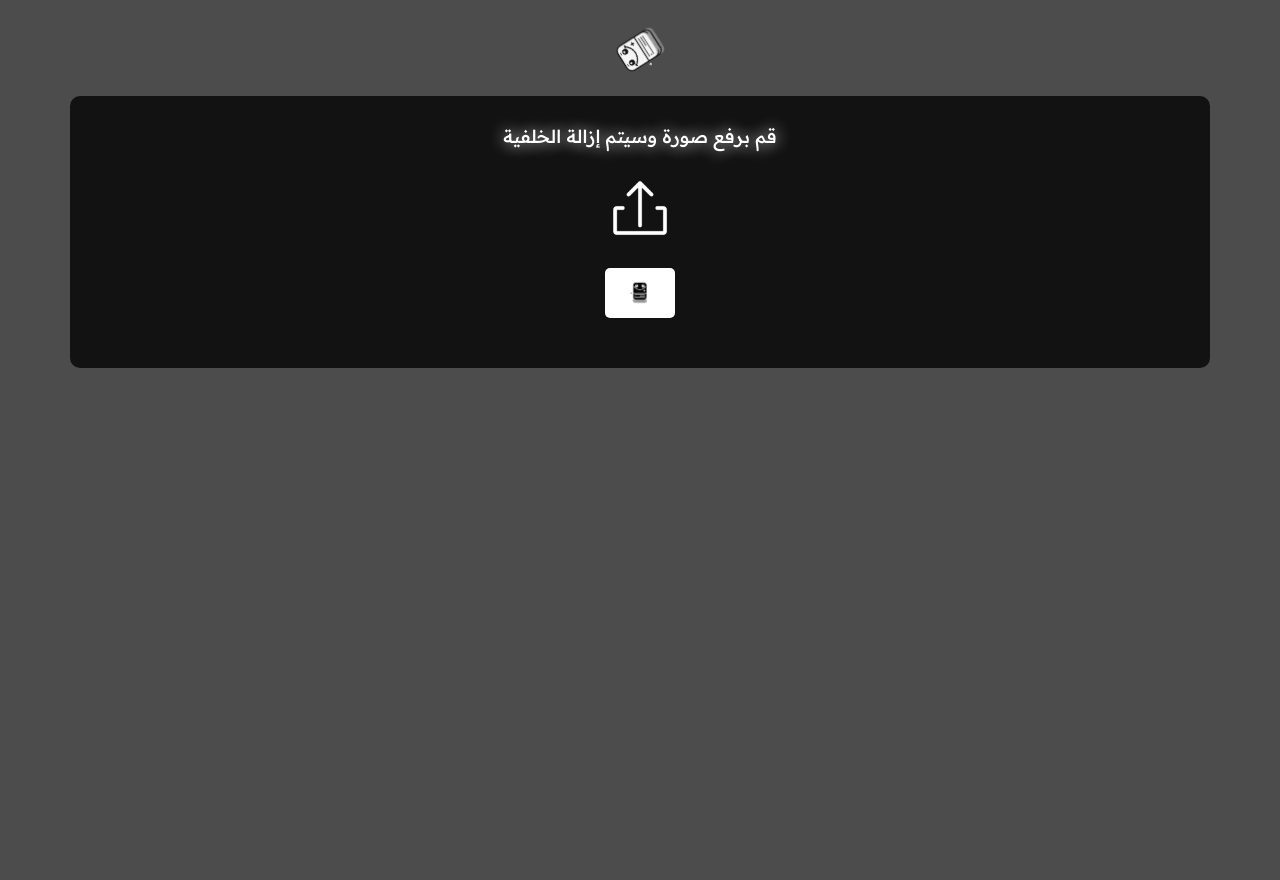
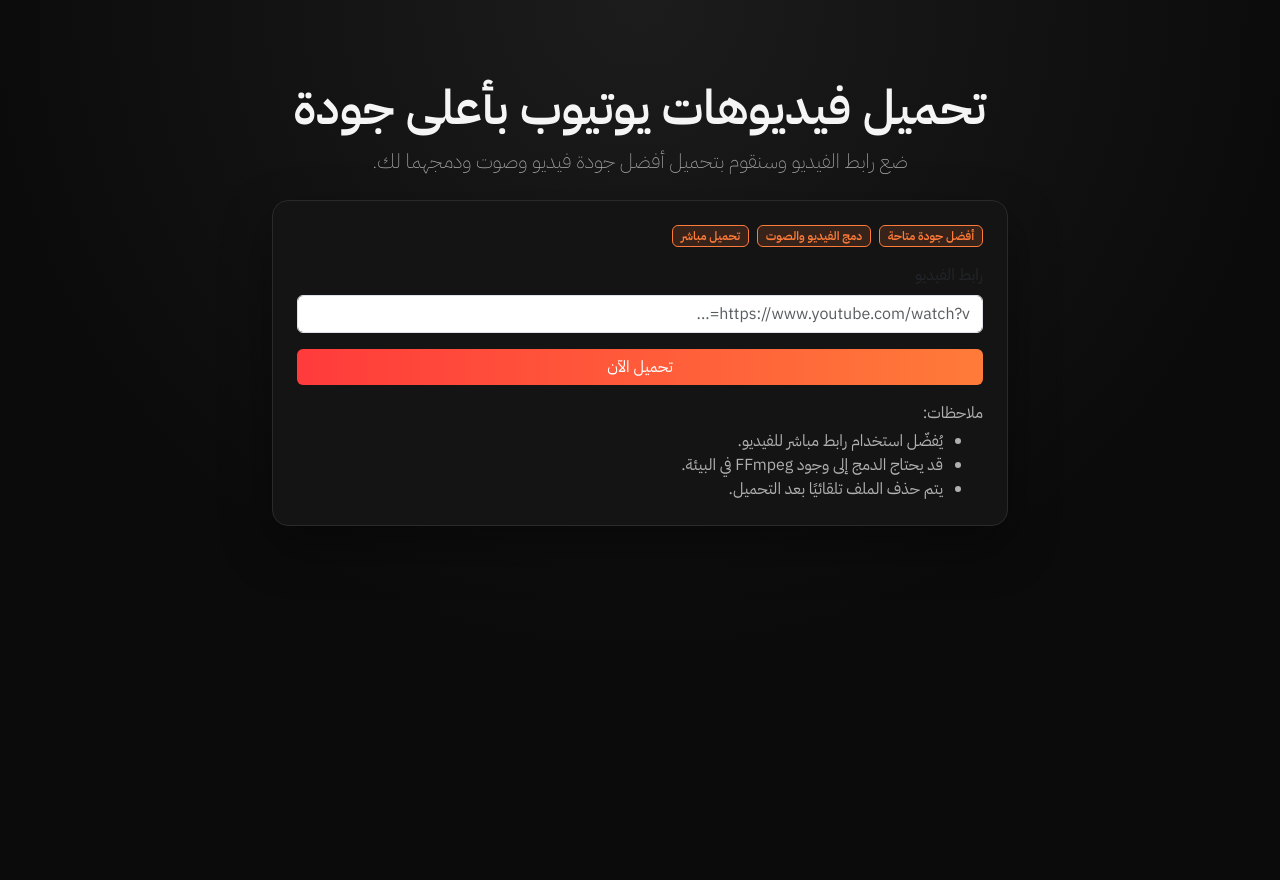
Before and after one commit to younesaitmess23/mmhat, a Flask app: page / in a window 1280 px wide. Before the commit the page ends 368 px from the top, so only its background shows below. Run offline with Flask 3, Linux system fonts and the light colour scheme; parts of the project's set-up code (start-up, migrations or seed data) failed here and were passed over.

Commit message:
Add YouTube downloader app

```diff
--- a/app.py
+++ b/app.py
@@ -1,65 +1,74 @@
-from flask import Flask, render_template, request, send_from_directory
-from rembg import remove
+from flask import Flask, after_this_request, render_template, request, send_file
 import os
-from PIL import Image
-import io
+import re
+import uuid
+import yt_dlp
 
-# إعداد التطبيق
 app = Flask(__name__)
+app.secret_key = os.environ.get("FLASK_SECRET_KEY", "change-me")
 
-# مسار لحفظ الصور في بيئة الاستضافة (مثل Render)
-UPLOAD_FOLDER = '/tmp/uploads'
-OUTPUT_FOLDER = '/tmp/output'
+DOWNLOAD_FOLDER = "/tmp/youtube_downloads"
+os.makedirs(DOWNLOAD_FOLDER, exist_ok=True)
 
-# تعيين مجلدات الحفظ في التطبيق
-app.config['UPLOAD_FOLDER'] = UPLOAD_FOLDER
-app.config['OUTPUT_FOLDER'] = OUTPUT_FOLDER
 
-# تأكد من وجود المجلدات
-os.makedirs(UPLOAD_FOLDER, exist_ok=True)
-os.makedirs(OUTPUT_FOLDER, exist_ok=True)
+def _safe_filename(name: str) -> str:
+    cleaned = re.sub(r"[^\w\s.-]", "", name, flags=re.UNICODE).strip()
+    return cleaned or "video"
 
-# الصفحة الرئيسية
-@app.route('/')
+
+@app.route("/")
 def index():
-    return render_template('index.html')
+    return render_template("index.html")
 
-# وظيفة رفع الصورة وإزالة الخلفية
-@app.route('/remove_background', methods=['POST'])
-def remove_background():
-    if 'file' not in request.files:
-        return "لم يتم اختيار ملف!"
-    file = request.files['file']
-    if file.filename == '':
-        return "لم يتم اختيار ملف!"
 
-    # حفظ الصورة المدخلة
-    input_path = os.path.join(app.config['UPLOAD_FOLDER'], file.filename)
-    file.save(input_path)
-    print(f"تم رفع الصورة: {file.filename}")
+@app.route("/download", methods=["POST"])
+def download():
+    url = request.form.get("url", "").strip()
+    if not url:
+        return render_template("index.html", error="يرجى إدخال رابط فيديو صحيح.")
 
-    # إزالة الخلفية
+    download_id = uuid.uuid4().hex
+    output_template = os.path.join(DOWNLOAD_FOLDER, f"{download_id}.%(ext)s")
+
+    ydl_opts = {
+        "format": "bestvideo+bestaudio/best",
+        "outtmpl": output_template,
+        "merge_output_format": "mp4",
+        "noplaylist": True,
+        "quiet": True,
+        "no_warnings": True,
+    }
+
     try:
-        with open(input_path, 'rb') as input_file:
-            input_data = input_file.read()
-            output_data = remove(input_data)
+        with yt_dlp.YoutubeDL(ydl_opts) as ydl:
+            info = ydl.extract_info(url, download=True)
+            title = info.get("title", "video")
+            ext = info.get("ext", "mp4")
+    except Exception as exc:
+        return render_template(
+            "index.html",
+            error=f"تعذر تحميل الفيديو. تأكد من الرابط وحاول مرة أخرى. ({exc})",
+        )
 
-        # تحويل البيانات الناتجة إلى صورة PNG باستخدام PIL للتأكد من صيغة الصورة
-        output_image = Image.open(io.BytesIO(output_data))
+    filename = f"{_safe_filename(title)}.{ext}"
+    downloaded_path = os.path.join(DOWNLOAD_FOLDER, f"{download_id}.{ext}")
 
-        # حفظ الصورة الناتجة
-        output_path = os.path.join(app.config['OUTPUT_FOLDER'], 'output_image.png')
-        output_image.save(output_path, 'PNG')
+    if not os.path.exists(downloaded_path):
+        return render_template(
+            "index.html",
+            error="تم التحميل ولكن لم يتم العثور على الملف. حاول مرة أخرى.",
+        )
 
-        print(f"تم إزالة الخلفية بنجاح")
-        print(f"مسار الصورة الناتجة: {output_path}")
+    @after_this_request
+    def cleanup(response):
+        try:
+            os.remove(downloaded_path)
+        except OSError:
+            pass
+        return response
 
-        # إرسال الصورة الناتجة للمستخدم
-        return send_from_directory(app.config['OUTPUT_FOLDER'], 'output_image.png')
+    return send_file(downloaded_path, as_attachment=True, download_name=filename)
 
-    except Exception as e:
-        return f"حدث خطأ أثناء إزالة الخلفية: {e}"
 
-# تشغيل التطبيق على الشبكة المحلية
-if __name__ == '__main__':
-    app.run(host='0.0.0.0', port=5000, debug=True)
+if __name__ == "__main__":
+    app.run(host="0.0.0.0", port=5000, debug=True)
--- a/templates/index.html
+++ b/templates/index.html
@@ -1,236 +1,88 @@
 <!DOCTYPE html>
-<html lang="ar">
+<html lang="ar" dir="rtl">
 <head>
     <meta charset="UTF-8">
     <meta name="viewport" content="width=device-width, initial-scale=1.0">
-    <title>موقع ممحاة</title>
-    <!-- تحديث مسار الصورة -->
-    <link rel="icon" type="image/png" href="https://younesaitmess23.github.io/mmhat/static/images/xxx.png">
-    <link rel="preconnect" href="https://fonts.googleapis.com">
-    <link rel="preconnect" href="https://fonts.gstatic.com" crossorigin>
-    <link href="https://fonts.googleapis.com/css2?family=Bebas+Neue&family=IBM+Plex+Sans+Arabic:wght@100;200;300;400;500;600;700&family=Lalezar&family=Noto+Kufi+Arabic:wght@100..900&family=Readex+Pro:wght@160..700&display=swap" rel="stylesheet">
-    <link href="https://cdn.jsdelivr.net/npm/bootstrap@5.1.3/dist/css/bootstrap.min.css" rel="stylesheet">
+    <title>تحميل فيديوهات يوتيوب بأعلى جودة</title>
+    <link href="https://fonts.googleapis.com/css2?family=IBM+Plex+Sans+Arabic:wght@200;400;600&display=swap" rel="stylesheet">
+    <link href="https://cdn.jsdelivr.net/npm/bootstrap@5.3.2/dist/css/bootstrap.min.css" rel="stylesheet">
     <style>
         body {
-            background: rgba(0, 0, 0, 0.7);
-            color: white;
-            font-family: "Readex Pro", serif;
-            margin: 0;
-            padding: 0;
+            background: radial-gradient(circle at top, #1c1c1c, #0b0b0b 60%);
+            color: #f5f5f5;
+            font-family: "IBM Plex Sans Arabic", sans-serif;
+            min-height: 100vh;
         }
 
-        #logoContainer {
-            position: fixed;
-            top: 5px;
-            left: 50%;
-            transform: translateX(-50%);
-            padding: 20px;
-            z-index: 9999;
-            display: flex;
-            justify-content: center;
-            align-items: center;
-            animation: rotateLogo 10s linear infinite;
+        .hero {
+            text-align: center;
+            margin-top: 80px;
         }
 
-        @keyframes rotateLogo {
-            0% {
-                transform: translateX(-50%) rotate(0deg);
-            }
-            100% {
-                transform: translateX(-50%) rotate(360deg);
-            }
+        .card {
+            background: #141414;
+            border: 1px solid #2a2a2a;
+            border-radius: 16px;
+            box-shadow: 0 20px 50px rgba(0, 0, 0, 0.4);
         }
 
-        header {
-            text-align: center;
-            padding: 20px 0;
-        }
-
-        h1 {
-            font-family: "Readex Pro", serif;
-            font-size: 36px;
-            color: white;
-            text-shadow: 0 0 10px rgba(255, 255, 255, 0.8);
-        }
-
-        h2, h4 {
-            font-family: "Readex Pro", serif;
-            font-size: 18px;
-            color: white;
-            text-shadow: 0 0 15px rgba(255, 255, 255, 0.9);
-        }
-
-        .container {
-            background-color: #121212;
-            padding: 30px;
-            border-radius: 10px;
-            margin-top: 120px;
-        }
-
-        #uploadBtn {
-            display: block;
-            margin: 20px auto;
-            cursor: pointer;
-            transition: transform 0.3s ease;
-        }
-
-        #uploadBtn img {
-            width: 80px;
-        }
-
-        #uploadBtn img:hover {
-            transform: scale(1.2);
-        }
-
-        #removeBtn {
-            display: block;
-            margin: 20px auto;
-            background-color: white;
-            color: black;
-            padding: 10px 20px;
-            border-radius: 5px;
-            border: none;
-            cursor: pointer;
-        }
-
-        #removeBtn img {
-            width: 30px;
-            height: 30px;
-        }
-
-        #resultPopupContent img {
-            width: 100%;
-            height: 100%;
-            object-fit: contain;
-            border: 5px solid red;
-            border-radius: 10px;
-        }
-
-        #resultPopupContent {
-            background: rgba(128, 128, 128, 0.9);
-            padding: 20px;
-            border-radius: 10px;
-            text-align: center;
-            width: 80vw;
-            height: 80vh;
-        }
-
-        #resultPopup {
-            position: fixed;
-            top: 0;
-            left: 0;
-            width: 100%;
-            height: 100%;
-            background: rgba(0, 0, 0, 0.7);
-            display: none;
-            justify-content: center;
-            align-items: center;
-            z-index: 9999;
-        }
-
-        #downloadBtn, #closePopup {
-            margin-top: 15px;
-            padding: 10px 20px;
-            border-radius: 5px;
-            cursor: pointer;
-        }
-
-        #downloadBtn {
-            background-color: white;
-            color: black;
+        .btn-primary {
+            background: linear-gradient(90deg, #ff3b3b, #ff7b39);
             border: none;
         }
 
-        #closePopup {
-            background-color: red;
-            color: white;
-            border: none;
+        .btn-primary:hover {
+            background: linear-gradient(90deg, #ff7b39, #ff3b3b);
+        }
+
+        .badge-quality {
+            background-color: rgba(255, 123, 57, 0.15);
+            color: #ff7b39;
+            border: 1px solid #ff7b39;
+        }
+
+        .small-muted {
+            color: #b0b0b0;
         }
     </style>
 </head>
 <body>
+<div class="container">
+    <div class="hero">
+        <h1 class="display-5 fw-bold">تحميل فيديوهات يوتيوب بأعلى جودة</h1>
+        <p class="lead small-muted">ضع رابط الفيديو وسنقوم بتحميل أفضل جودة فيديو وصوت ودمجهما لك.</p>
+    </div>
 
-<div id="logoContainer">
-    <!-- تحديث مسار الصورة -->
-    <img src="https://younesaitmess23.github.io/mmhat/static/images/xxx.png" alt="Logo" style="width: 50px; height: 50px;">
-</div>
+    <div class="row justify-content-center mt-4">
+        <div class="col-lg-8">
+            <div class="card p-4">
+                <div class="d-flex flex-wrap gap-2 mb-3">
+                    <span class="badge badge-quality">أفضل جودة متاحة</span>
+                    <span class="badge badge-quality">دمج الفيديو والصوت</span>
+                    <span class="badge badge-quality">تحميل مباشر</span>
+                </div>
 
-<header>
-    <h1></h1>
-</header>
+                {% if error %}
+                    <div class="alert alert-danger">{{ error }}</div>
+                {% endif %}
 
-<div class="container mt-5">
-    <h2 class="text-center">قم برفع صورة وسيتم إزالة الخلفية</h2>
+                <form action="/download" method="POST">
+                    <label for="url" class="form-label">رابط الفيديو</label>
+                    <input type="url" class="form-control mb-3" id="url" name="url" placeholder="https://www.youtube.com/watch?v=..." required>
+                    <button type="submit" class="btn btn-primary w-100">تحميل الآن</button>
+                </form>
 
-    <form action="/remove_background" method="POST" enctype="multipart/form-data">
-        <div class="mb-3 text-center">
-            <div id="uploadBtn" onclick="document.getElementById('file').click();">
-                <!-- تحديث مسار الصورة -->
-                <img src="https://younesaitmess23.github.io/mmhat/static/images/upload.png" alt="Upload Arrow">
+                <div class="mt-3 small-muted">
+                    <p class="mb-1">ملاحظات:</p>
+                    <ul class="mb-0">
+                        <li>يُفضّل استخدام رابط مباشر للفيديو.</li>
+                        <li>قد يحتاج الدمج إلى وجود FFmpeg في البيئة.</li>
+                        <li>يتم حذف الملف تلقائيًا بعد التحميل.</li>
+                    </ul>
+                </div>
             </div>
-            <input type="file" class="form-control" id="file" name="file" required style="display: none;">
         </div>
-
-        <button type="submit" class="btn btn-primary" id="removeBtn">
-            <!-- تحديث مسار الصورة -->
-            <img src="https://younesaitmess23.github.io/mmhat/static/images/button.png" alt="Remove Background">
-        </button>
-    </form>
-</div>
-
-<div id="resultPopup">
-    <div id="resultPopupContent">
-        <div id="result"></div>
-        <button id="downloadBtn">تحميل الصورة</button>
-        <button id="closePopup">إغلاق</button>
     </div>
 </div>
-
-<script>
-    const form = document.querySelector('form');
-    const resultPopup = document.getElementById('resultPopup');
-    const resultDiv = document.getElementById('result');
-    const downloadBtn = document.getElementById('downloadBtn');
-    const closePopup = document.getElementById('closePopup');
-
-    form.addEventListener('submit', function(e) {
-        e.preventDefault();
-
-        let formData = new FormData(form);
-        fetch('/remove_background', {
-            method: 'POST',
-            body: formData
-        })
-        .then(response => response.blob())
-        .then(blob => {
-            resultPopup.style.display = 'flex'; // إظهار نافذة النتيجة
-
-            let img = document.createElement('img');
-            img.src = URL.createObjectURL(blob);
-
-            img.style.maxWidth = '500px';
-            img.style.maxHeight = '500px';
-            img.style.width = 'auto';
-            img.style.height = 'auto';
-            img.style.objectFit = 'contain';
-
-            resultDiv.innerHTML = '';
-            resultDiv.appendChild(img);
-
-            downloadBtn.onclick = () => {
-                const a = document.createElement('a');
-                a.href = img.src;
-                a.download = 'result.png';
-                a.click();
-            };
-        })
-        .catch(error => console.error('Error:', error));
-    });
-
-    closePopup.addEventListener('click', () => {
-        resultPopup.style.display = 'none';
-    });
-</script>
-
 </body>
 </html>
```
